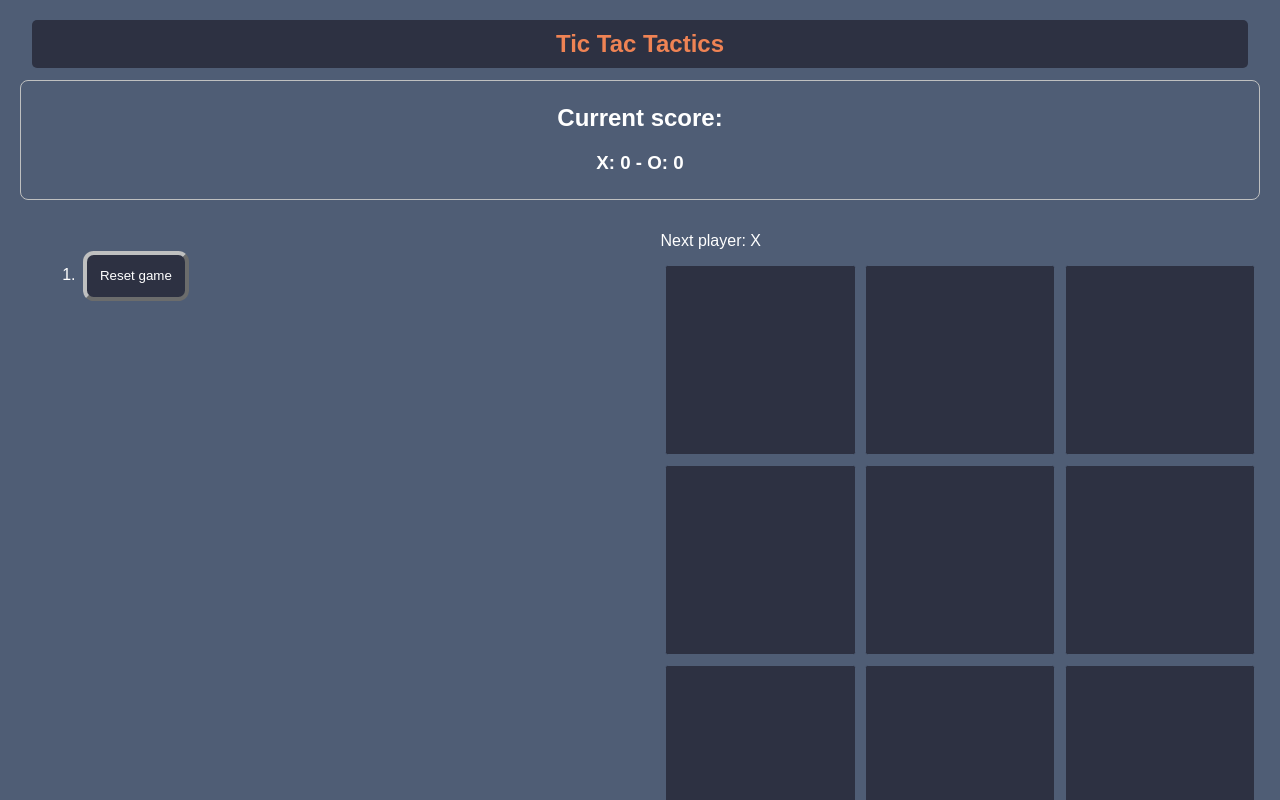
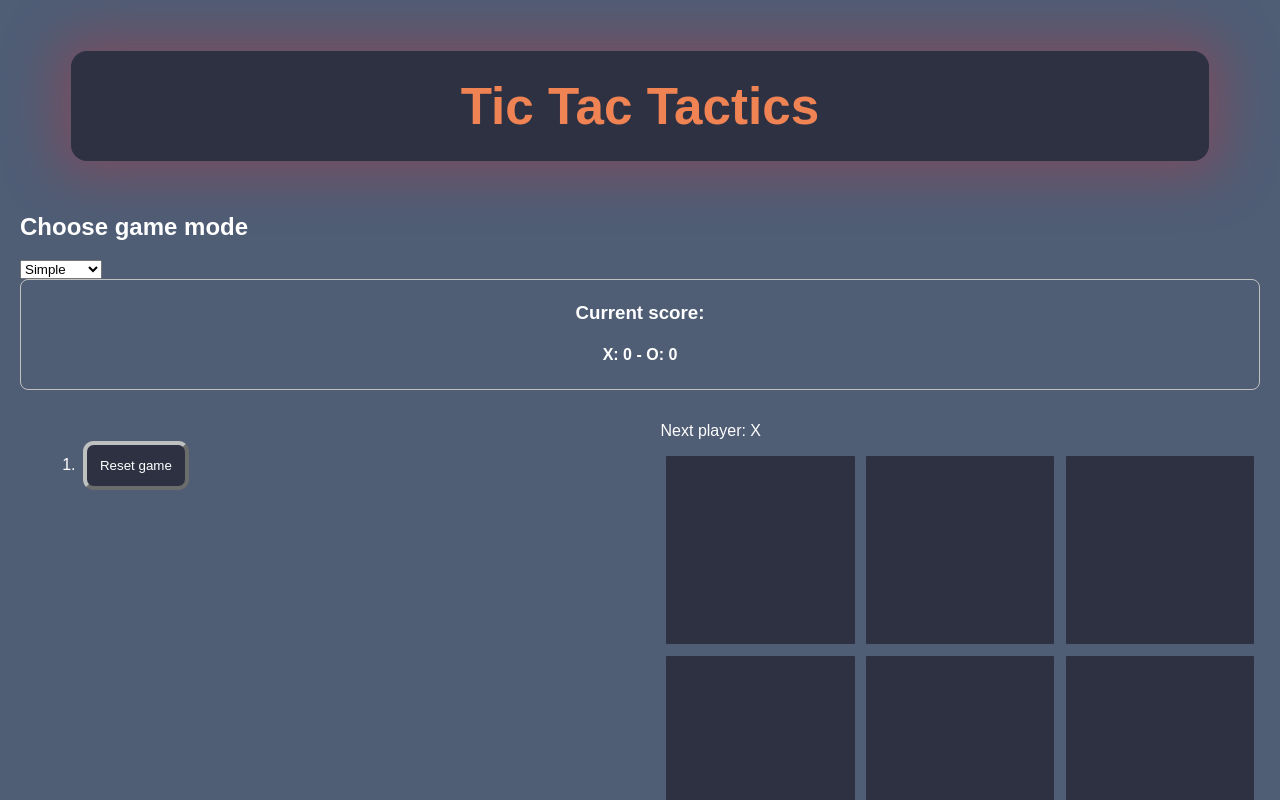
Before and after one commit to olebaba/ticTacTactics, a React (Create React App) app: page / in a window 1280 px wide. Shown: the top 800 px of the page. Built offline with nearby package versions, Linux system fonts and the light colour scheme.

Commit message:
game mode and styling

```diff
--- a/src/App.tsx
+++ b/src/App.tsx
@@ -15,9 +15,16 @@ export default function GameOverview(): ReactElement {
     return (
         <>
             <div className='logo'>Tic Tac Tactics</div>
+            <div className='game-mode'>
+                <h2>Choose game mode</h2>
+                <select>
+                    <option value={1}>Simple</option>
+                    <option value={2}>Advanced</option>
+                </select>
+            </div>
             <div className="game-score">
-                <h2>Current score:</h2>
-                <h3>X: {score[0]} - O: {score[1]}</h3>
+                <h3>Current score:</h3>
+                <h4>X: {score[0]} - O: {score[1]}</h4>
                 <h5>{lastWinner && `Last winner was ${lastWinner}`}</h5>
             </div>
             <CurrentGame onScoreChange={handleScoreChange} />
--- a/src/styles.scss
+++ b/src/styles.scss
@@ -4,6 +4,7 @@ $paynes-gray: #4f5d75ff;
 $silver: #bfc0c0ff;
 $white: #ffffffff;
 $coral: #ef8354ff;
+$pink-shadow: #754f62;
 
 * {
   box-sizing: border-box;
@@ -20,13 +21,13 @@ body {
 .logo {
   background-color: $gunmetal;
   color: $coral;
-  font-size: 24px;
+  font-size: 4vw;
   font-weight: bold;
-  padding: 10px 20px;
-  border-radius: 5px;
-  box-shadow: 2px 2px $paynes-gray;
+  padding: 2vw;
+  border-radius: 1rem;
+  box-shadow: 0rem 0rem 3rem 1rem $pink-shadow;
   text-align: center;
-  margin: 0.5em;
+  margin: 1em;
 }
 
 .board-row {
```
